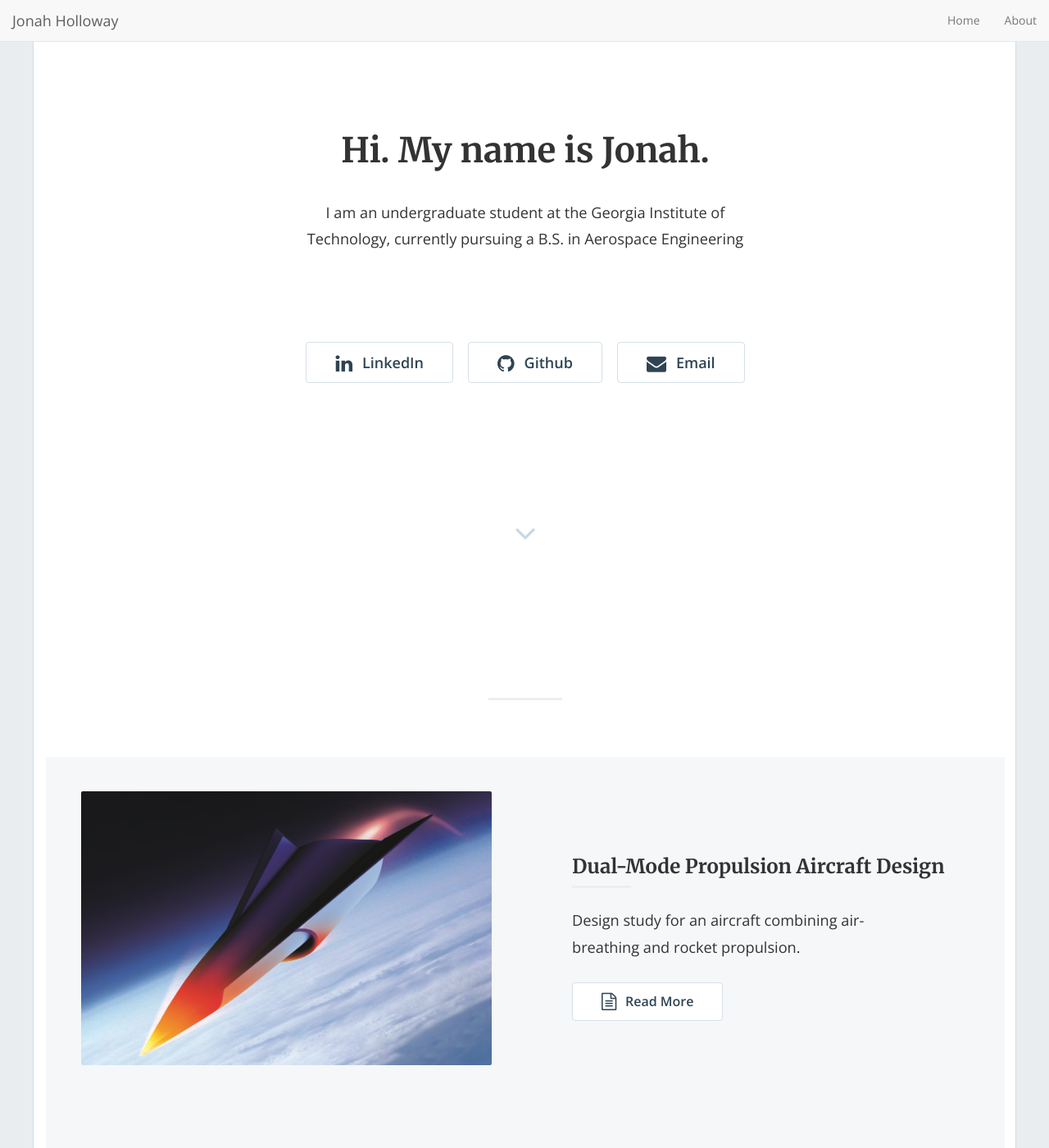
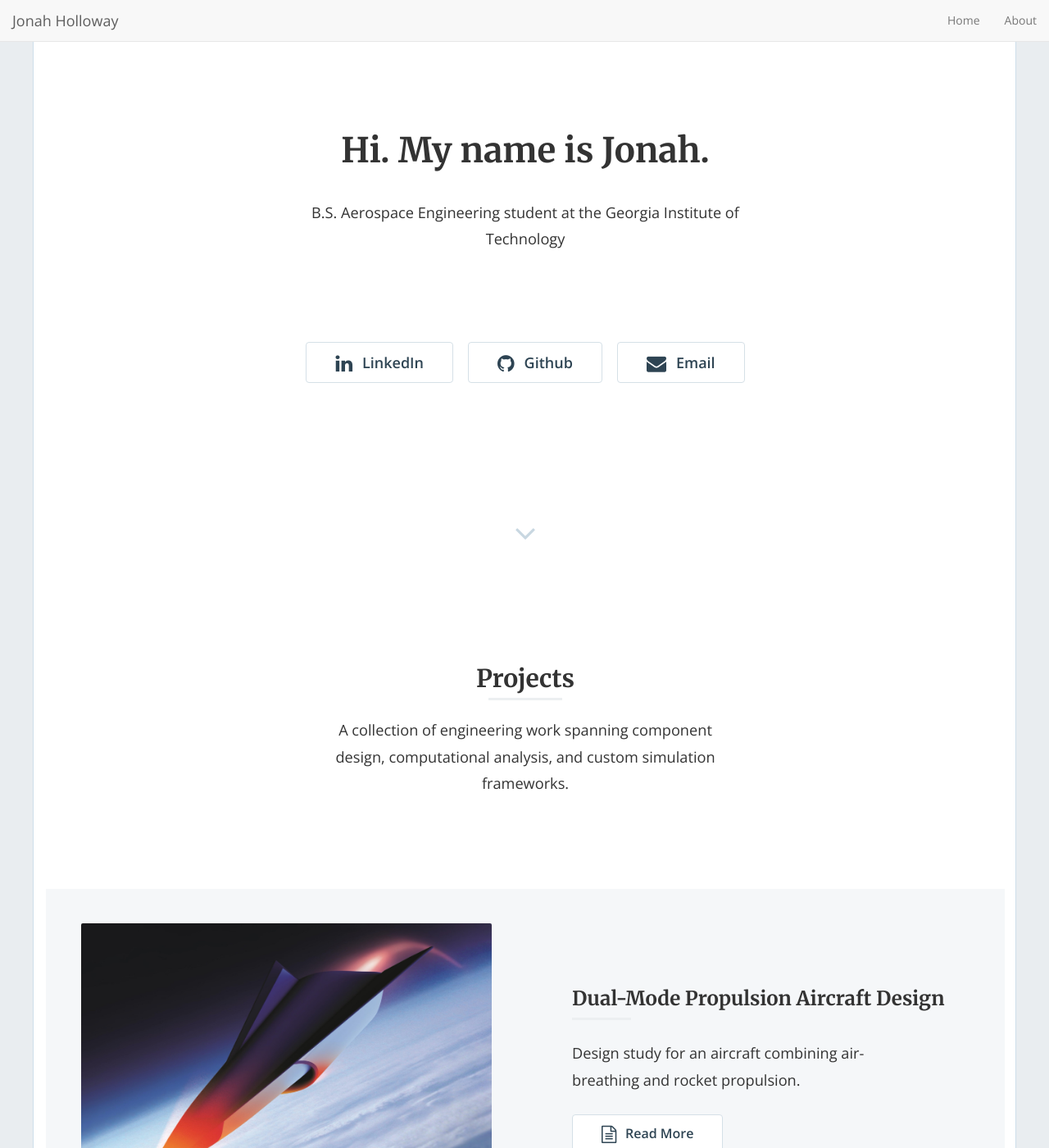
Before and after one commit to jonahholloway/jonahholloway.github.io, a Jekyll site: the page built from index.html, in a window 1280 px wide and 1400 px high. Shown: the whole window at 82% size. Built offline with Jekyll 4.4.1, drawn with Linux system fonts in a browser that asks for light colours; nearby versions of some CDN libraries; the list of posts is cut into pages by our own code.

Commit message:
Update _config.yml

```diff
--- a/_config.yml
+++ b/_config.yml
@@ -14,12 +14,14 @@
 # You can create any custom variable you would like, and they will be accessible
 # in the templates via {{ site.myvariable }}.
 title: "Hi. My name is Jonah."
-description: "I am an undergraduate student at the Georgia Institute of Technology, currently pursuing a B.S. in Aerospace Engineering"
+description: "B.S. Aerospace Engineering student at the Georgia Institute of Technology"
 baseurl: "" # the subpath of your site, e.g. /blog
 url: "https://jonahholloway.github.io" # the base hostname & protocol for your site, e.g. https://example.com
 linkedin_username: 'jonahholloway'
 github_username: 'jonahholloway'
 email: 'JonahChristopherHolloway@gmail.com'
+section_title: 'Projects'
+section_subtitle: 'A collection of engineering work spanning component design, computational analysis, and custom simulation frameworks.'
 
 # Build settings
 markdown: kramdown
```
